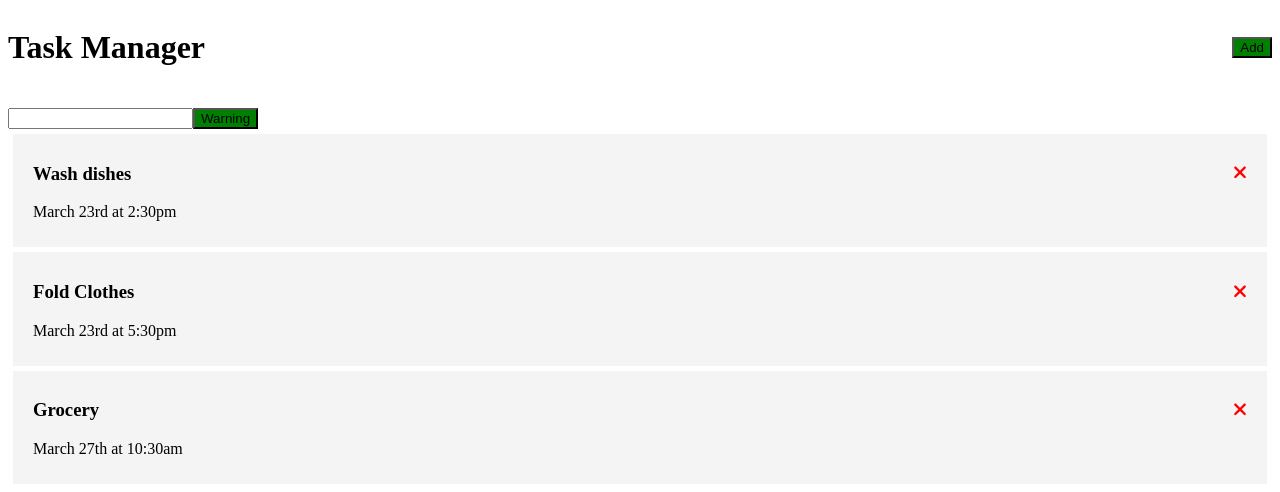
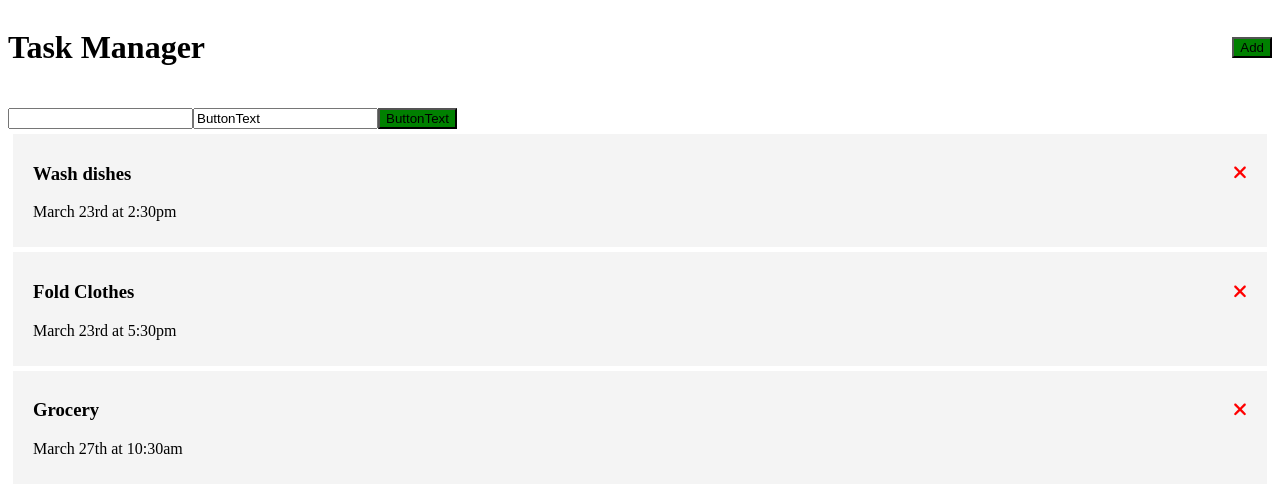
Before and after one commit to ianboyle21/angular-task-manager, an Angular app: page / in a window 1280 px wide. Shown: the top 492 px of the page. Built offline with nearby package versions, Linux system fonts and the light colour scheme.

Commit message:
adds two way binding with ngModel

```diff
--- a/src/app/app.module.ts
+++ b/src/app/app.module.ts
@@ -8,7 +8,7 @@ import { TasksComponent } from './components/tasks/tasks.component';
 import { TaskItemComponent } from './components/task-item/task-item.component';
 import { FontAwesomeModule } from '@fortawesome/angular-fontawesome';
 import { WarningComponent } from './components/warning/warning.component';
-
+import { FormsModule } from '@angular/forms';
 @NgModule({
   declarations: [
     AppComponent,
@@ -20,7 +20,8 @@ import { WarningComponent } from './components/warning/warning.component';
   ],
   imports: [
     BrowserModule,
-    FontAwesomeModule
+    FontAwesomeModule,
+    FormsModule
   ],
   providers: [],
   bootstrap: [AppComponent]
--- a/src/app/components/warning/warning.component.html
+++ b/src/app/components/warning/warning.component.html
@@ -1,4 +1,5 @@
 <input type="text" class="form-control" (input)="onEnterInputText($event)">
+<input type="text" class="form-control" [(ngModel)]="warningSign">
 <button (click)="toggleWarning()"
 [ngClass]="{'green' : toggle, 'red': !toggle}">
     {{warningSign}}
--- a/src/app/components/warning/warning.component.ts
+++ b/src/app/components/warning/warning.component.ts
@@ -6,15 +6,16 @@ import { Component, OnInit } from '@angular/core';
   styleUrls: ['./warning.component.css']
 })
 export class WarningComponent implements OnInit {
-  warningSign: string = "Warning"
+  warningSign: string = "ButtonText"
   constructor() { }
   toggle: boolean = true;
   toggleWarning(){
     this.toggle = !this.toggle;
-    this.warningSign = this.toggle ? 'Warning' : 'No Warning';
+    this.warningSign = this.toggle ? 'Green Button Text' : 'Red Button Text';
   }
-  onEnterInputText(event: any) {
-    console.log(event.target.value)
+  onEnterInputText(event: Event) {
+    console.log((<HTMLInputElement>event.target).value)
+    this.warningSign = (<HTMLInputElement>event.target).value
   }
   ngOnInit(): void {
   }
```
